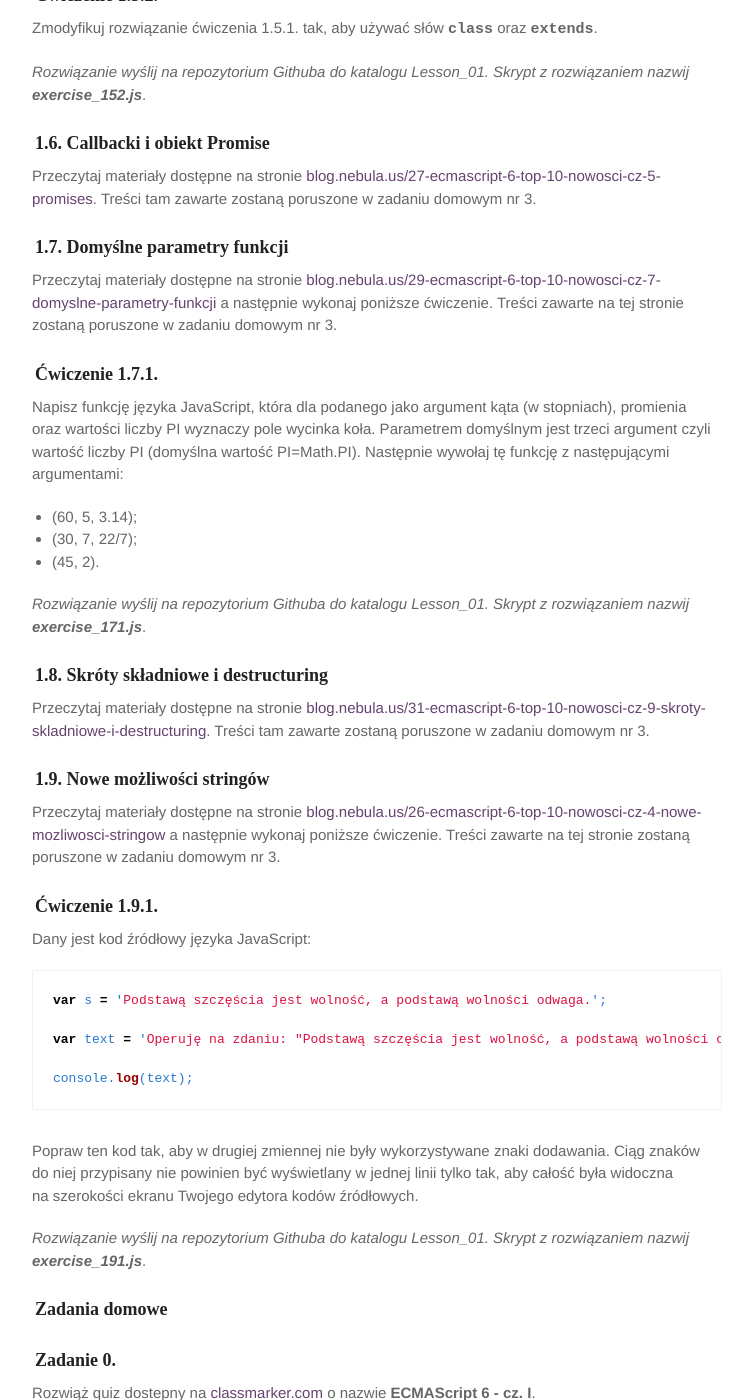
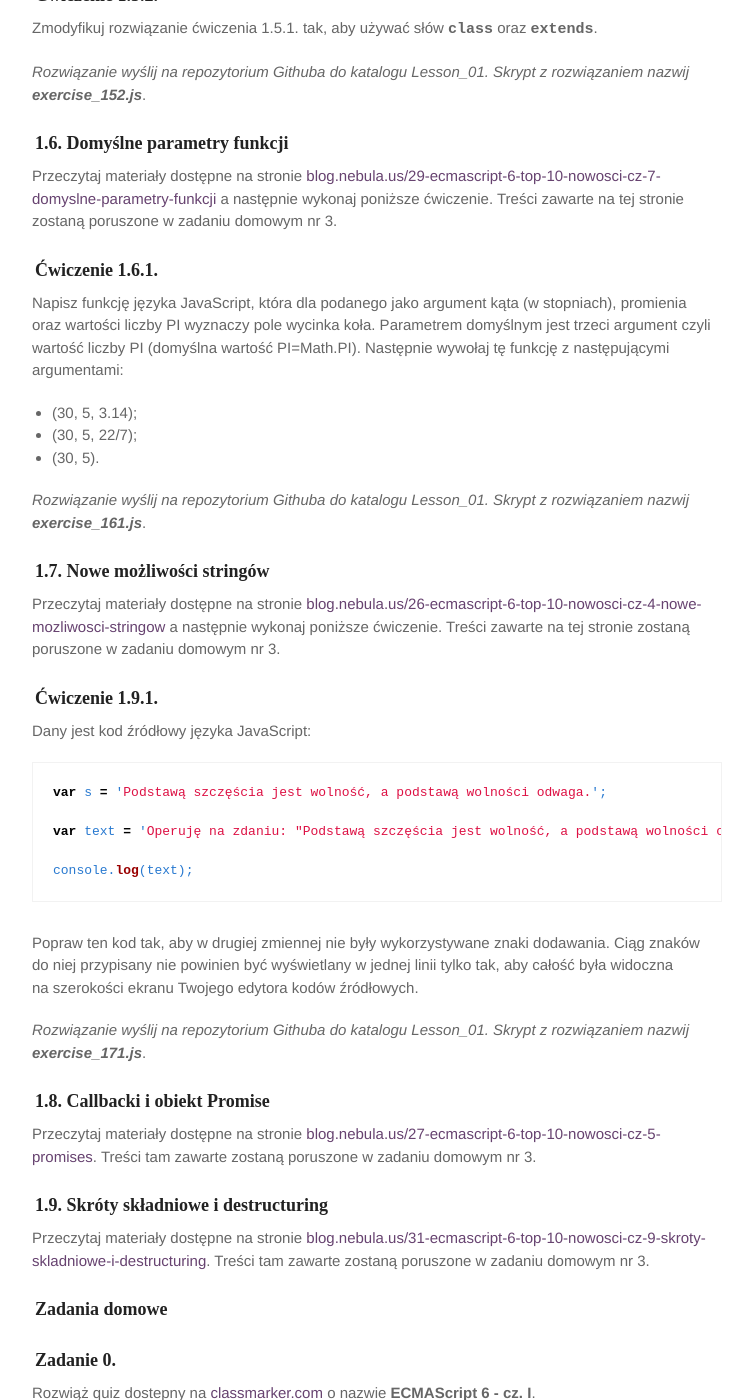
Before and after one commit to marcin-szczepanski/TWE, a Jekyll site: the page built from zajecia/2/zaj01.md, in a window 1280 px wide and 1400 px high, scrolled down 5063 px. Shown: the whole window, without its empty margins (263-1016 px from the left). Built offline with Jekyll 4.4.1, drawn with Linux system fonts in a browser that asks for light colours; some web fonts are replaced; some of the changed lines change nothing that is shown.

Commit message:
Update zaj01.md

```diff
--- a/zajecia/2/zaj01.md
+++ b/zajecia/2/zaj01.md
@@ -221,34 +221,23 @@ Zmodyfikuj rozwiązanie ćwiczenia 1.5.1. tak, aby używać słów <span class="
 
 _Rozwiązanie wyślij na repozytorium Githuba do katalogu Lesson_01. Skrypt z&nbsp;rozwiązaniem nazwij **exercise_152.js**_.
 
-### 1.6. Callbacki i obiekt Promise
-
-Przeczytaj materiały dostępne na stronie <a href="http://www.blog.nebula.us/27-ecmascript-6-top-10-nowosci-cz-5-promises" target="blank">blog.nebula.us/27-ecmascript-6-top-10-nowosci-cz-5-promises</a>.
-Treści tam zawarte zostaną poruszone w&nbsp;zadaniu domowym nr 3.
-
-### 1.7. Domyślne parametry funkcji
+### 1.6. Domyślne parametry funkcji
 
 Przeczytaj materiały dostępne na stronie <a href="http://www.blog.nebula.us/29-ecmascript-6-top-10-nowosci-cz-7-domyslne-parametry-funkcji" target="blank">blog.nebula.us/29-ecmascript-6-top-10-nowosci-cz-7-domyslne-parametry-funkcji</a>
 a&nbsp;następnie wykonaj poniższe ćwiczenie. Treści zawarte na&nbsp;tej stronie zostaną poruszone w&nbsp;zadaniu domowym nr 3.
 
-### Ćwiczenie 1.7.1.
+### Ćwiczenie 1.6.1.
 
 Napisz funkcję języka JavaScript, która dla podanego jako argument kąta (w&nbsp;stopniach), promienia oraz&nbsp;wartości liczby PI wyznaczy
 pole wycinka koła. Parametrem domyślnym jest trzeci argument czyli wartość liczby PI (domyślna wartość PI=Math.PI). Następnie wywołaj tę funkcję z&nbsp;następującymi argumentami:
 
-* (60, 5, 3.14);
-* (30, 7, 22/7);
-* (45, 2).
+* (30, 5, 3.14);
+* (30, 5, 22/7);
+* (30, 5).
 
-_Rozwiązanie wyślij na repozytorium Githuba do katalogu Lesson_01. Skrypt z&nbsp;rozwiązaniem nazwij **exercise_171.js**_.
+_Rozwiązanie wyślij na repozytorium Githuba do katalogu Lesson_01. Skrypt z&nbsp;rozwiązaniem nazwij **exercise_161.js**_.
 
-### 1.8. Skróty składniowe i destructuring
-
-Przeczytaj materiały dostępne na stronie <a href="http://www.blog.nebula.us/31-ecmascript-6-top-10-nowosci-cz-9-skroty-skladniowe-i-destructuring" target="blank">blog.nebula.us/31-ecmascript-6-top-10-nowosci-cz-9-skroty-skladniowe-i-destructuring</a>. Treści tam zawarte
-zostaną poruszone w&nbsp;zadaniu domowym nr 3.
-
-
-### 1.9. Nowe możliwości stringów
+### 1.7. Nowe możliwości stringów
 
 Przeczytaj materiały dostępne na stronie <a href="http://www.blog.nebula.us/26-ecmascript-6-top-10-nowosci-cz-4-nowe-mozliwosci-stringow" target="blank">blog.nebula.us/26-ecmascript-6-top-10-nowosci-cz-4-nowe-mozliwosci-stringow</a>
 a&nbsp;następnie wykonaj poniższe ćwiczenie. Treści zawarte na&nbsp;tej stronie zostaną poruszone w&nbsp;zadaniu domowym nr 3.
@@ -268,7 +257,17 @@ console.log(text);
 Popraw ten kod tak, aby w drugiej zmiennej nie były wykorzystywane znaki dodawania. Ciąg znaków do&nbsp;niej przypisany nie powinien
 być wyświetlany w jednej linii tylko tak, aby&nbsp;całość była widoczna na&nbsp;szerokości ekranu Twojego edytora kodów źródłowych.
 
-_Rozwiązanie wyślij na repozytorium Githuba do katalogu Lesson_01. Skrypt z&nbsp;rozwiązaniem nazwij **exercise_191.js**_.
+_Rozwiązanie wyślij na repozytorium Githuba do katalogu Lesson_01. Skrypt z&nbsp;rozwiązaniem nazwij **exercise_171.js**_.
+
+### 1.8. Callbacki i obiekt Promise
+
+Przeczytaj materiały dostępne na stronie <a href="http://www.blog.nebula.us/27-ecmascript-6-top-10-nowosci-cz-5-promises" target="blank">blog.nebula.us/27-ecmascript-6-top-10-nowosci-cz-5-promises</a>.
+Treści tam zawarte zostaną poruszone w&nbsp;zadaniu domowym nr 3.
+
+### 1.9. Skróty składniowe i destructuring
+
+Przeczytaj materiały dostępne na stronie <a href="http://www.blog.nebula.us/31-ecmascript-6-top-10-nowosci-cz-9-skroty-skladniowe-i-destructuring" target="blank">blog.nebula.us/31-ecmascript-6-top-10-nowosci-cz-9-skroty-skladniowe-i-destructuring</a>. Treści tam zawarte
+zostaną poruszone w&nbsp;zadaniu domowym nr 3.
 
 ### Zadania domowe
 
```
